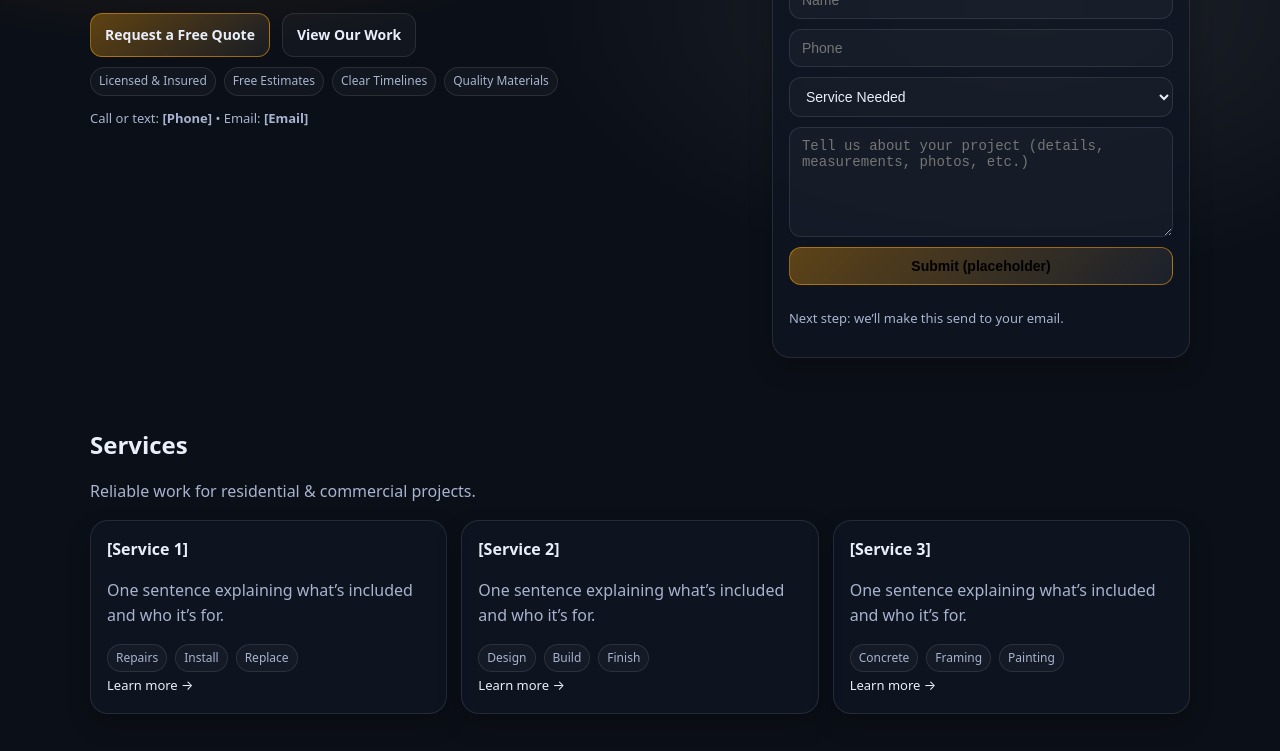
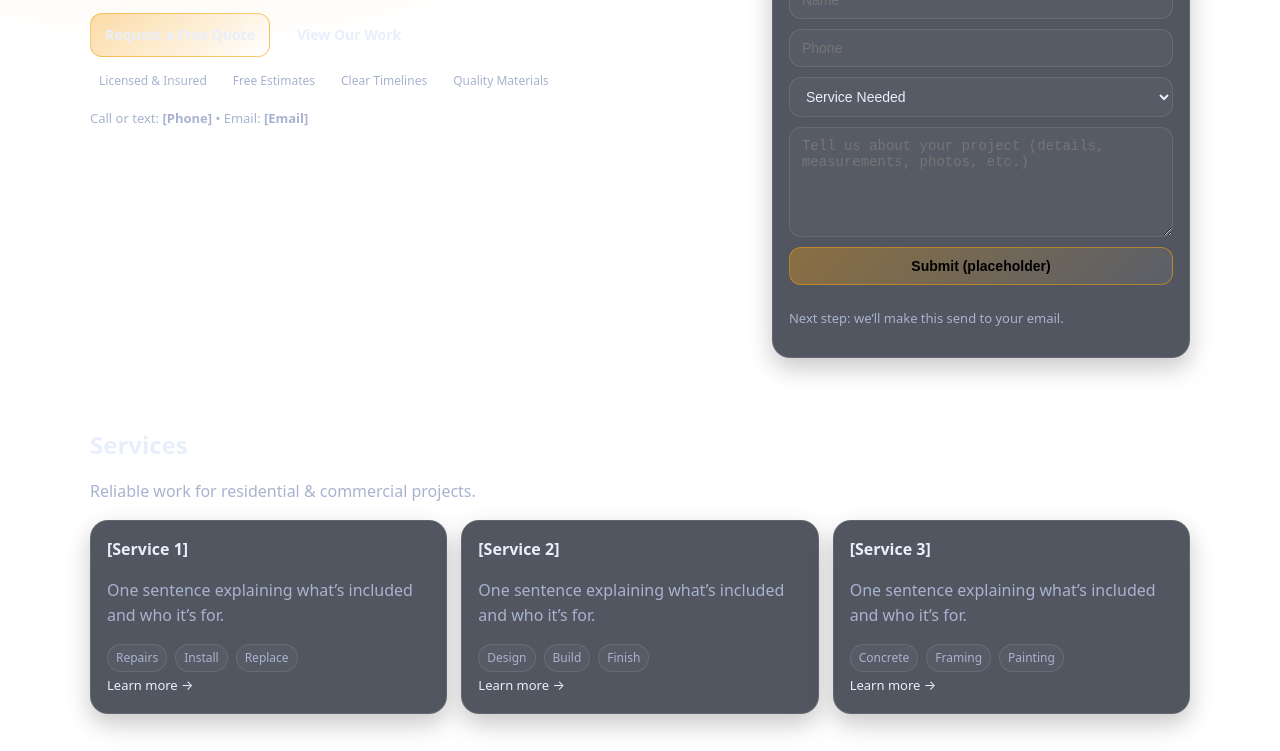
Before and after one commit to sheriloye/jalswebsite, a plain HTML site: page index.html in a window 1280 px wide. Shown: the part 340-1091 px from the top of the page. Drawn offline with Linux system fonts and the light colour scheme.

Commit message:
background to white

```diff
--- a/styles.css
+++ b/styles.css
@@ -1,5 +1,5 @@
 :root{
-  --bg:#0b0f17;
+  --bg:#ffffff;
   --card:#0f1623;
   --text:#e9eefb;
   --muted:#a8b3cf;
```
